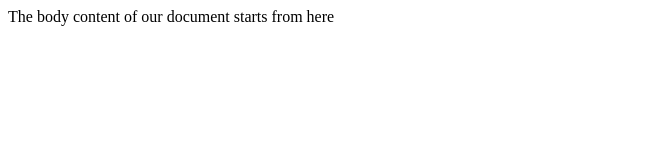
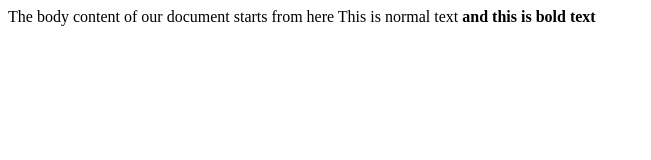
Before and after one commit to HemantSachdeva/ITW-3rdSem, a plain HTML site: page index.html in a window 1280 px wide. Shown: the whole page, without its empty margins (0-651 px from the left). Drawn offline with Linux system fonts and the light colour scheme.

Commit message:
usage of bold tag <b>
Signed-off-by: Hemant Sachdeva <hemant.evolver@gmail.com>

```diff
--- a/index.html
+++ b/index.html
@@ -11,6 +11,7 @@
 
 <body>
     The body content of our document starts from here
+    This is normal text <b>and this is bold text</b>
 </body>
 
 </html>
```
